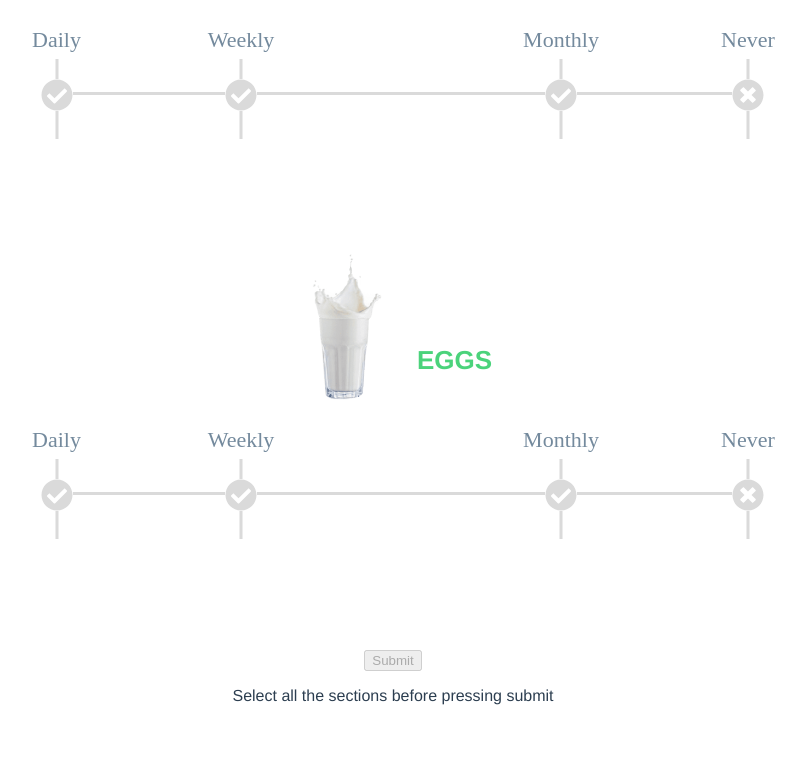
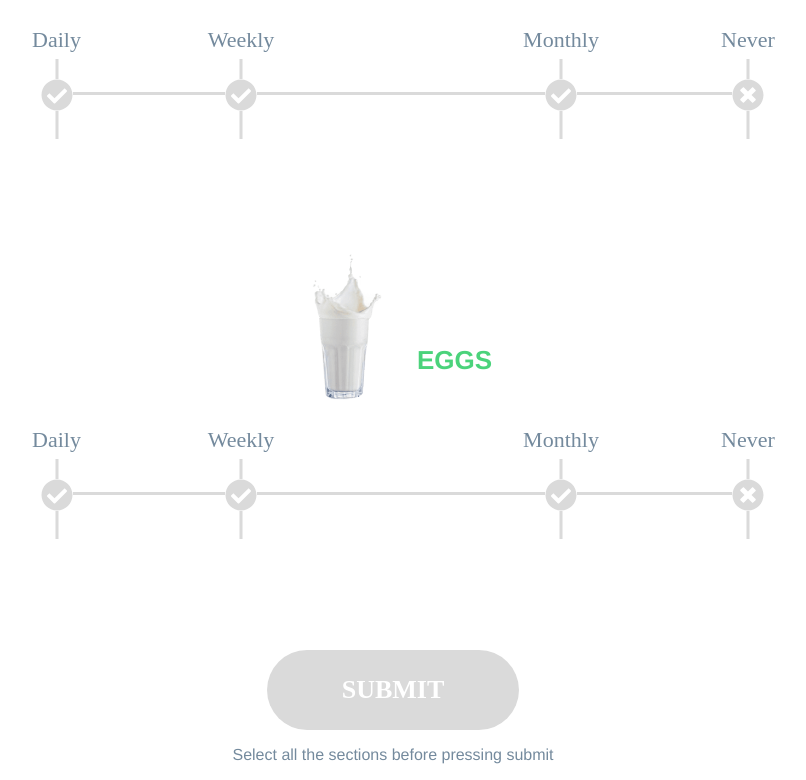
Before and after one commit to Humakt83/predictive-health, a Vue app in the folder frontend-client/: page / in a window 1280 px wide. Shown: the part 5535-6315 px from the top of the page, without its empty margins (247-1053 px from the left). Before the commit the page ends 6256 px from the top, so only its background shows below. Built offline with nearby package versions, Linux system fonts and the light colour scheme.

Commit message:
Submit button style

```diff
--- a/frontend-client/src/App.vue
+++ b/frontend-client/src/App.vue
@@ -26,7 +26,7 @@ export default {
   -webkit-font-smoothing: antialiased;
   -moz-osx-font-smoothing: grayscale;
   text-align: center;
-  color: #2c3e50;
+  color: $color;
   margin: auto;
   background: $color-background;
 }
--- a/frontend-client/src/_variables.scss
+++ b/frontend-client/src/_variables.scss
@@ -1,5 +1,5 @@
 $color: #748A9D;
 $color2: #4BD37B;
-$color3: #f1e9db;
+$color3: #DADADA;
 
 $color-background: #FFFFFF;
--- a/frontend-client/src/components/AnswerOption.vue
+++ b/frontend-client/src/components/AnswerOption.vue
@@ -85,7 +85,7 @@ export default {
     cursor: pointer;
     .check {
       font-size: 2rem;
-      color: #DADADA;
+      color: $color3;
       position: absolute;
       z-index: 3;
       left: 50%;
@@ -120,7 +120,7 @@ export default {
       height: 80px;
       left: 50%;
       transform: translate(-50%, -25%);
-      border-left: 3px solid #DADADA;
+      border-left: 3px solid $color3;
     }
   }
   &:after {
@@ -129,7 +129,7 @@ export default {
     width: 52vw;
     bottom: -20%;
     transform: translate(24vw, 0);
-    border-bottom: 3px solid #DADADA;
+    border-bottom: 3px solid $color3;
   }
 }
 </style>
--- a/frontend-client/src/components/Home.vue
+++ b/frontend-client/src/components/Home.vue
@@ -3,7 +3,7 @@
     <h1>HEALTH PREDICTIVE QUESTIONAIRE</h1>
     <answer-option v-for="section in sections" :section="section" :key="section.name" @optionSelected="selectOption"/>
     <div class="submit">
-      <button @click="submit" :disabled="submitDisabled">Submit</button>
+      <button @click="submit" :disabled="submitDisabled">SUBMIT</button>
       <p v-if="submitDisabled && !answersPosted">Select all the sections before pressing submit</p>
       <p v-if="answersPosted">You have successfully sent the answers.</p>
     </div>
@@ -68,4 +68,22 @@ h1 {
   font-size: 32px;
 }
 
+.submit {
+  button {
+    border-radius: 100px;
+    background-color: $color2;
+    font-family: Montserrat;
+    font-weight: bold;
+    font-size: 26px;
+    padding: 25px 75px;
+    color: $color-background;
+    border: none;
+    cursor: pointer;
+    &:disabled {
+      cursor: not-allowed;
+      background-color: $color3;
+    }
+  }
+}
+
 </style>
```
